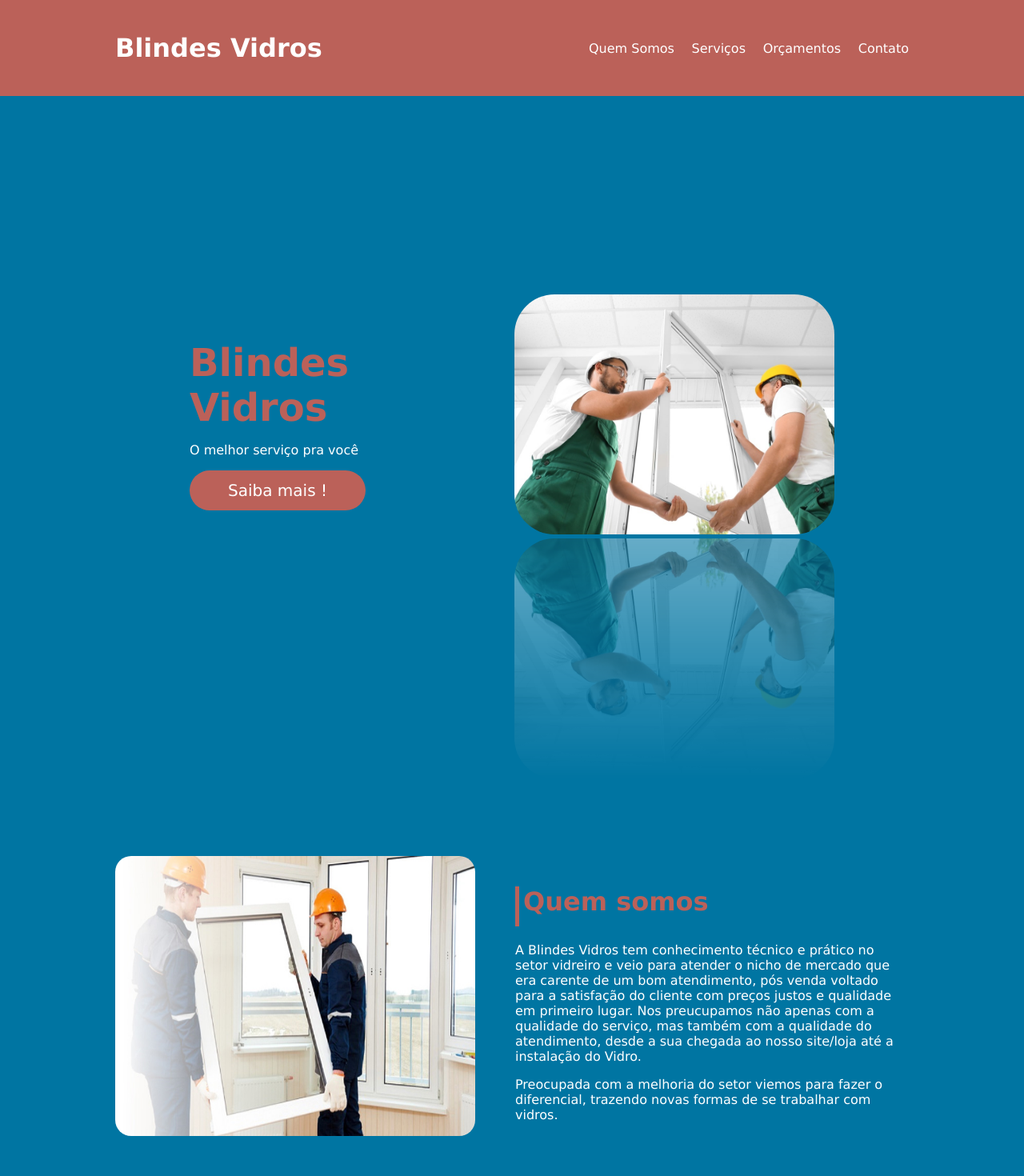
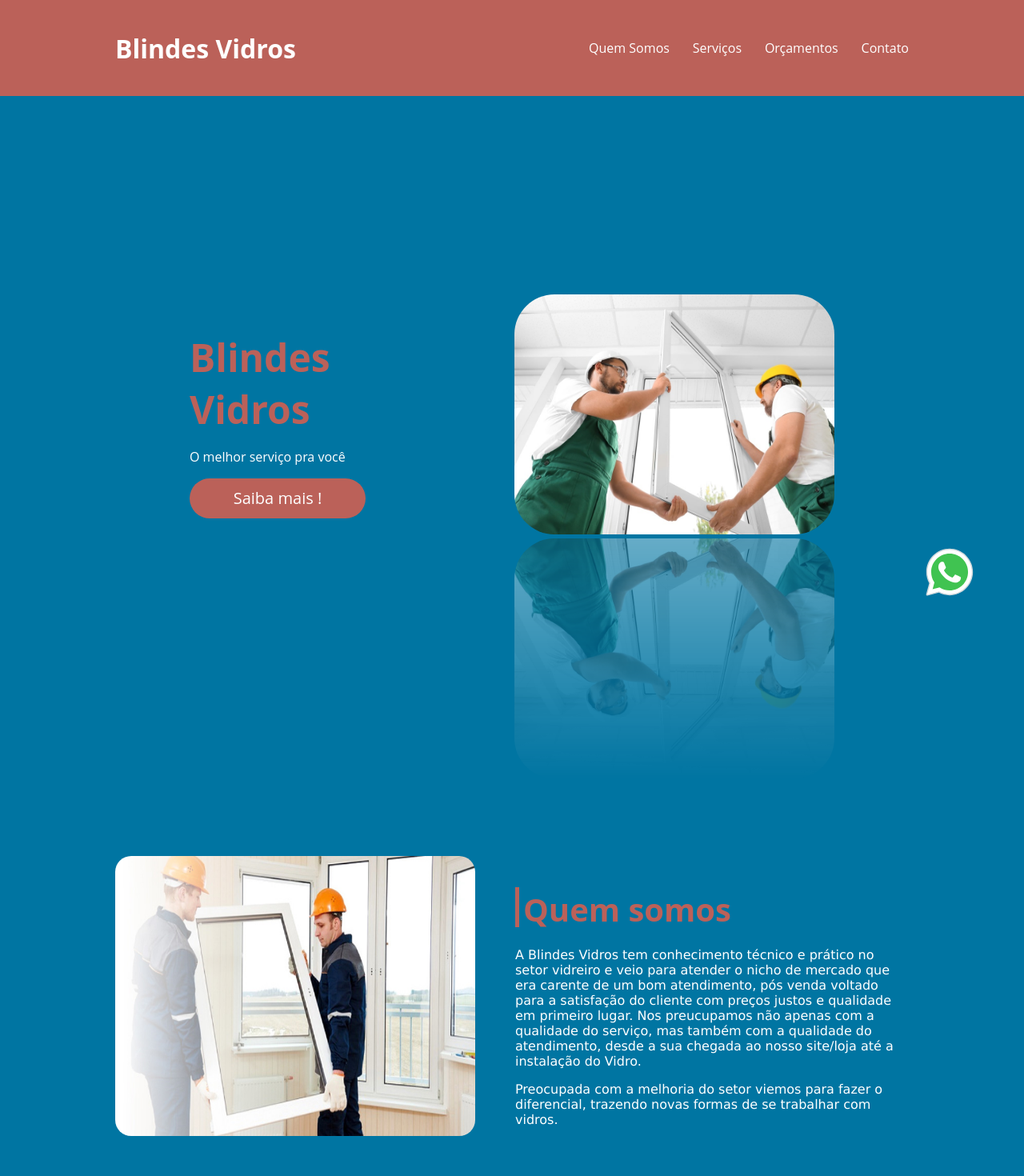
Before and after one commit to ViniciusLima7/favidraceiro, a React (Create React App) app: page / in a window 1280 px wide. Shown: the top 1470 px of the page at 80% size. Built offline with nearby package versions, Linux system fonts and the light colour scheme.

Commit message:
Adicionado Botão WhatsApp a Tela

```diff
--- a/src/components/Apresentacao/style.ts
+++ b/src/components/Apresentacao/style.ts
@@ -9,6 +9,7 @@ export const Container = styled.div`
   height: 100vh;
   align-items: center;
   justify-content: space-around;
+  font-family: "Open Sans", sans-serif;
 `;
 
 export const Texto = styled.div`
--- a/src/components/Footer/index.tsx
+++ b/src/components/Footer/index.tsx
@@ -1,5 +1,7 @@
 import React from 'react'
-import { Container, Link, Texto } from './style';
+import { Container, IconeWhatsApp, Link, LinkWhatsApp, Texto } from './style';
+import whatsapp from "../../assets/whatsapp.svg";
+
 function Footer(){
 
 
@@ -10,6 +12,9 @@ function Footer(){
                 Desenvolvido por |
                 <Link href="https://www.linkedin.com/in/marcos-vinicius-lima/" target="_blank"> Vinicius Lima</Link>
             </Texto>
+            <LinkWhatsApp href="https://web.whatsapp.com/send?phone=5566992029676" target="_blank">
+                <IconeWhatsApp src={whatsapp} alt="ds"></IconeWhatsApp>
+            </LinkWhatsApp>
         </Container>
     );
 }
--- a/src/components/Footer/style.ts
+++ b/src/components/Footer/style.ts
@@ -1,5 +1,4 @@
 import styled from "styled-components";
-
 export const Container = styled.div`
   text-align: center;
 `;
@@ -27,3 +26,14 @@ export const Link = styled.a`
     transition: 0.3s ease all;
   }
 `;
+
+export const IconeWhatsApp = styled.img`
+  position: fixed;
+  height: 70px;
+`;
+
+export const LinkWhatsApp = styled.a`
+  position: fixed;
+  right: 10%;
+  bottom: 15%;
+`;
--- a/src/components/Header/styles.ts
+++ b/src/components/Header/styles.ts
@@ -6,6 +6,7 @@ export const Cabecalho = styled.header`
   display: flex;
   align-items: center;
   color: #fff;
+  font-family: "Open Sans", sans-serif;
 `;
 
 export const Container = styled.div`
--- a/src/components/QuemSomos/style.ts
+++ b/src/components/QuemSomos/style.ts
@@ -20,7 +20,8 @@ export const Title = styled.h2`
   display: flex;
   margin-bottom: 20px;
   margin-left: 50px;
-
+  font-family: "Open Sans", sans-serif;
+  font-size: 40px;
   &:before {
     content: "";
     height: 50px;
--- a/src/components/Servicos/style.ts
+++ b/src/components/Servicos/style.ts
@@ -17,6 +17,7 @@ export const ContainerExterno = styled.div`
   /* width: 180%; */
   background-size: contain;
   padding-bottom: 70px;
+  font-family: "Open Sans", sans-serif;
 `;
 
 export const Title = styled.h2`
```
Also changed, not shown: src/assets/whatsapp.png (added), src/assets/whatsapp.svg (added).
